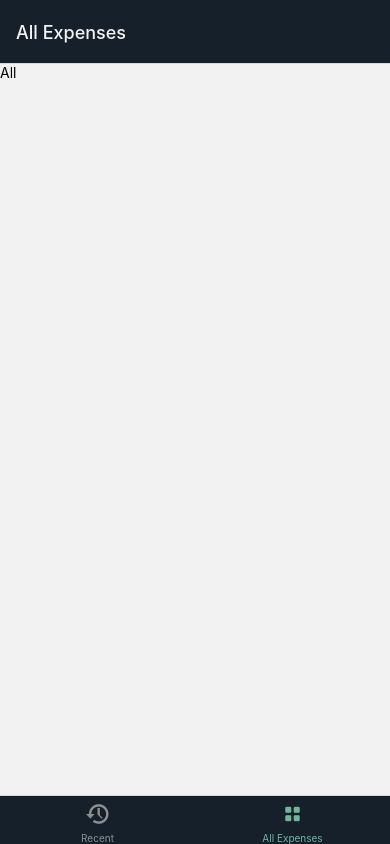
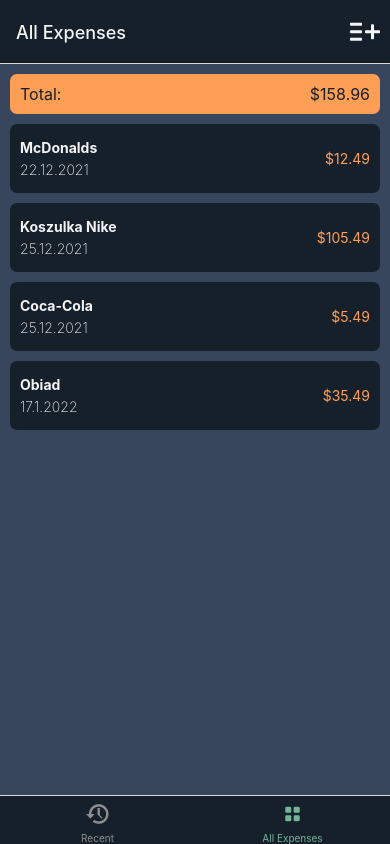
Before and after one commit to oliwierPosiakow/SpendWise, a React Native app: screen /AllScreen in a window 390 px wide. Built offline with nearby package versions, Linux system fonts and the light colour scheme.

Commit message:
Created some components and added dummy data

```diff
--- a/App.js
+++ b/App.js
@@ -10,6 +10,7 @@ import ManageScreen from "./screens/ManageScreen";
 import RecentScreen from "./screens/RecentScreen";
 import AllScreen from "./screens/AllScreen";
 import {COLORS} from "./constants/COLORS";
+import IconButton from "./UI/IconButton";
 
 const Stack = createNativeStackNavigator()
 const Tabs = createBottomTabNavigator()
@@ -21,6 +22,7 @@ function ExpensesOverview(){
             headerTintColor: COLORS.secondary,
             tabBarStyle: {backgroundColor: COLORS.primary},
             tabBarActiveTintColor: COLORS.accent2,
+            headerRight: ({tintColor}) => <IconButton name={'add-to-list'} size={30} color={tintColor} onPress={() => {}}/>,
         }} >
             <Tabs.Screen name={'RecentScreen'} component={RecentScreen} options={{
                 title: 'Recent Expenses',
@@ -38,7 +40,7 @@ function ExpensesOverview(){
 export default function App() {
     return (
         <>
-            <StatusBar style="auto" />
+            <StatusBar style="light" />
             <NavigationContainer>
                 <Stack.Navigator>
                     <Stack.Screen name={"ExpensesOverview"} component={ExpensesOverview} options={{headerShown:false}}/>
--- /dev/null
+++ b/UI/IconButton.jsx
@@ -0,0 +1,25 @@
+import React from 'react';
+import {Pressable, View, StyleSheet} from "react-native";
+import { Entypo } from '@expo/vector-icons/';
+import {COLORS} from "../constants/COLORS";
+
+function IconButton({color, size, name, onPress}) {
+    return (
+        <Pressable onPress={onPress} style={({pressed}) => pressed && styles.pressed}>
+            <View style={styles.buttonContainer}>
+                <Entypo name={name} size={size} color={color} />
+            </View>
+        </Pressable>
+    );
+}
+
+export default IconButton;
+
+const styles = StyleSheet.create({
+    buttonContainer:{
+        paddingHorizontal: 10,
+    },
+    pressed:{
+        opacity: 0.7
+    }
+})
--- /dev/null
+++ b/components/Expenses/ExpenseItem.jsx
@@ -0,0 +1,55 @@
+import React from 'react';
+import {View, Pressable, Text, StyleSheet} from "react-native";
+import {COLORS} from "../../constants/COLORS";
+import {getFormattedDate} from "../../util/date";
+function ExpenseItem({desc, amount, date}) {
+    function expenseHandler() {
+
+    }
+    return (
+        <Pressable onPress={expenseHandler} style={({pressed}) => pressed && styles.pressed}>
+            <View style={styles.buttonWrapper}>
+                <View style={styles.descDateContainer}>
+                    <Text style={styles.itemDesc}>{desc}</Text>
+                    <Text style={styles.itemDate}>{getFormattedDate(date)}</Text>
+                </View>
+                <View>
+                    <Text style={styles.itemAmount}>${amount.toFixed(2)}</Text>
+                </View>
+            </View>
+        </Pressable>
+    );
+}
+
+export default ExpenseItem;
+
+const styles = StyleSheet.create({
+    buttonWrapper:{
+        flex: 1,
+        flexDirection: "row",
+        justifyContent: "space-between",
+        alignItems: "center",
+        paddingVertical: 15,
+        paddingHorizontal: 10,
+        marginBottom: 10,
+        backgroundColor: COLORS.primary,
+        borderRadius: 7
+    },
+    descDateContainer:{
+        gap: 5,
+    },
+    itemDesc:{
+        fontWeight: "bold",
+        color: COLORS.secondary,
+    },
+    itemDate:{
+        color: COLORS.secondary,
+        fontWeight: '200',
+    },
+    itemAmount:{
+        color: COLORS.accent1
+    },
+    pressed:{
+        opacity: 0.7
+    }
+})
--- /dev/null
+++ b/components/Expenses/ExpensesList.jsx
@@ -0,0 +1,26 @@
+import React from 'react';
+import {FlatList, View, StyleSheet} from "react-native";
+import ExpenseItem from "./ExpenseItem";
+
+function renderExpense(itemData) {
+    return <ExpenseItem {...itemData.item}/>
+}
+function ExpensesList({expenses}) {
+    return (
+        <View style={styles.list}>
+            <FlatList
+                data={expenses}
+                renderItem={renderExpense}
+                keyExtractor={(item) => item.id}
+            />
+        </View>
+    );
+}
+
+export default ExpensesList;
+
+const styles = StyleSheet.create({
+    list:{
+        marginVertical: 10,
+    }
+})
--- a/components/Expenses/ExpensesOverview.jsx
+++ b/components/Expenses/ExpensesOverview.jsx
@@ -0,0 +1,50 @@
+import React from 'react';
+import {View, StyleSheet} from "react-native";
+import ExpensesSummary from "./ExpensesSummary";
+import ExpensesList from "./ExpensesList";
+import {COLORS} from "../../constants/COLORS";
+
+const dummy = [
+    {
+        id: 1,
+        amount: 12.49,
+        desc: 'McDonalds',
+        date: new Date('2021-12-22')
+    },
+    {
+        id: 2,
+        amount: 105.49,
+        desc: 'Koszulka Nike',
+        date: new Date('2021-12-25')
+    },
+    {
+        id: 3,
+        amount: 5.49,
+        desc: 'Coca-Cola',
+        date: new Date('2021-12-25')
+    },
+    {
+        id: 4,
+        amount: 35.49,
+        desc: 'Obiad',
+        date: new Date('2022-01-17')
+    },
+]
+function ExpensesOverview({expenses, period}) {
+    return (
+        <View style={styles.expensesContainer}>
+            <ExpensesSummary expenses={dummy} periodName={period}/>
+            <ExpensesList expenses={dummy}/>
+        </View>
+    );
+}
+
+export default ExpensesOverview;
+
+const styles = StyleSheet.create({
+    expensesContainer:{
+        flex: 1,
+        padding: 10,
+        backgroundColor: COLORS.background
+    }
+})
--- /dev/null
+++ b/components/Expenses/ExpensesSummary.jsx
@@ -0,0 +1,37 @@
+import React from 'react';
+import {View, Text, StyleSheet} from "react-native";
+import {COLORS} from "../../constants/COLORS";
+
+function ExpensesSummary({periodName, expenses}) {
+
+    const expensesSum = expenses.reduce((sum, expense) => {
+        return sum += expense.amount
+    }, 0)
+
+    return (
+        <View style={styles.summaryContainer}>
+            <Text style={styles.summaryText}>{periodName}:</Text>
+            <Text style={[styles.summaryText, styles.accent]}>${expensesSum.toFixed(2)}</Text>
+        </View>
+    );
+}
+
+export default ExpensesSummary;
+
+const styles = StyleSheet.create({
+    summaryContainer:{
+        backgroundColor: COLORS.accent1,
+        borderRadius: 7,
+        padding: 10,
+        flexDirection: "row",
+        justifyContent: "space-between"
+
+    },
+    summaryText: {
+        color: COLORS.primary,
+        fontSize: 16
+    },
+    accent:{
+        color: COLORS.primary
+    }
+})
--- a/constants/COLORS.js
+++ b/constants/COLORS.js
@@ -4,5 +4,5 @@ export const COLORS = {
     secondary: '#F4F4F4',
     accent1: '#FF9F55',
     accent2: '#74B49B',
-    background: '#FFF'
+    background: '#37465c'
 }
--- a/screens/AllScreen.jsx
+++ b/screens/AllScreen.jsx
@@ -1,9 +1,10 @@
 import React from 'react';
 import {Text} from "react-native";
+import ExpensesOverview from "../components/Expenses/ExpensesOverview";
 
 function AllScreen(props) {
     return (
-        <Text>All</Text>
+        <ExpensesOverview period={'Total'}/>
     );
 }
 
--- a/screens/RecentScreen.jsx
+++ b/screens/RecentScreen.jsx
@@ -1,9 +1,10 @@
 import React from 'react';
 import {Text} from "react-native";
+import ExpensesOverview from "../components/Expenses/ExpensesOverview";
 
 function RecentScreen(props) {
     return (
-        <Text>Recent</Text>
+        <ExpensesOverview period={'Last 7 Days'}/>
     );
 }
 
--- /dev/null
+++ b/util/date.js
@@ -0,0 +1,3 @@
+export function getFormattedDate(date){
+    return `${date.getDate()}.${date.getMonth()+1}.${date.getFullYear()}`
+}
```
